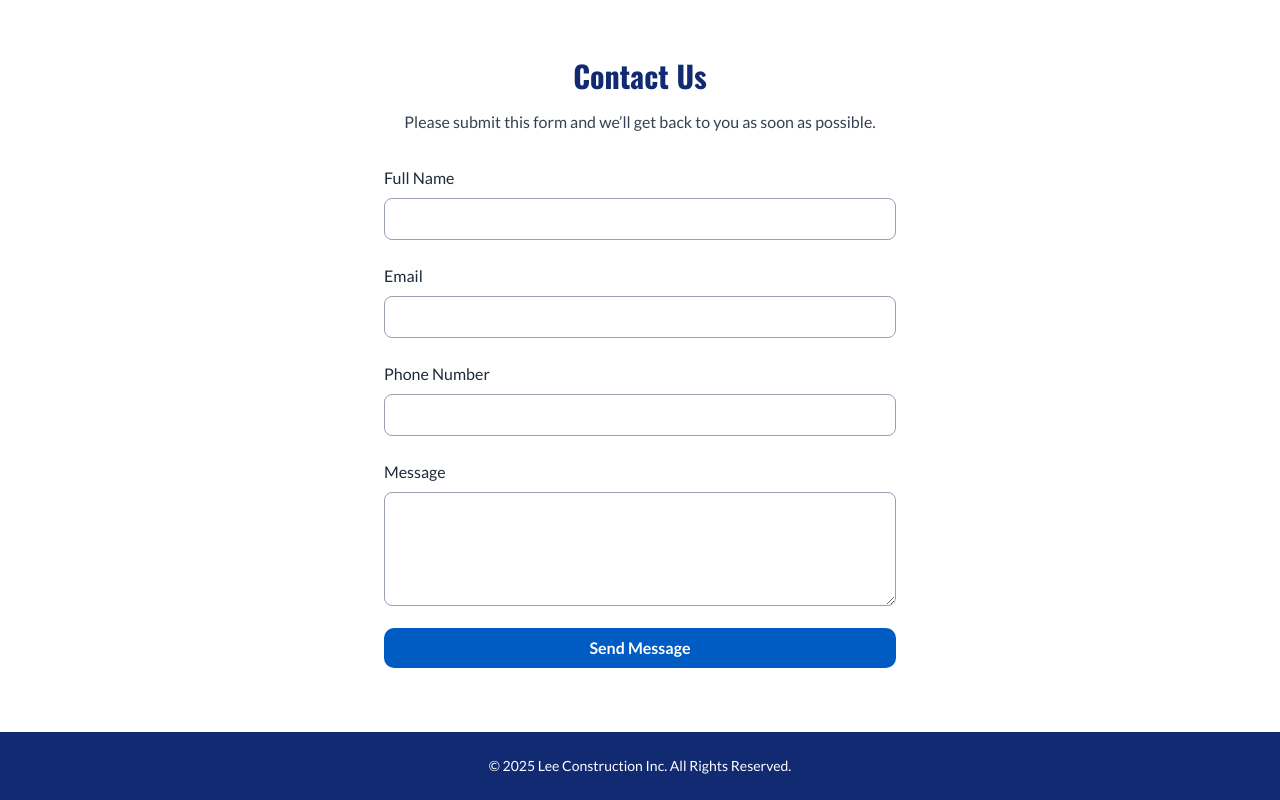
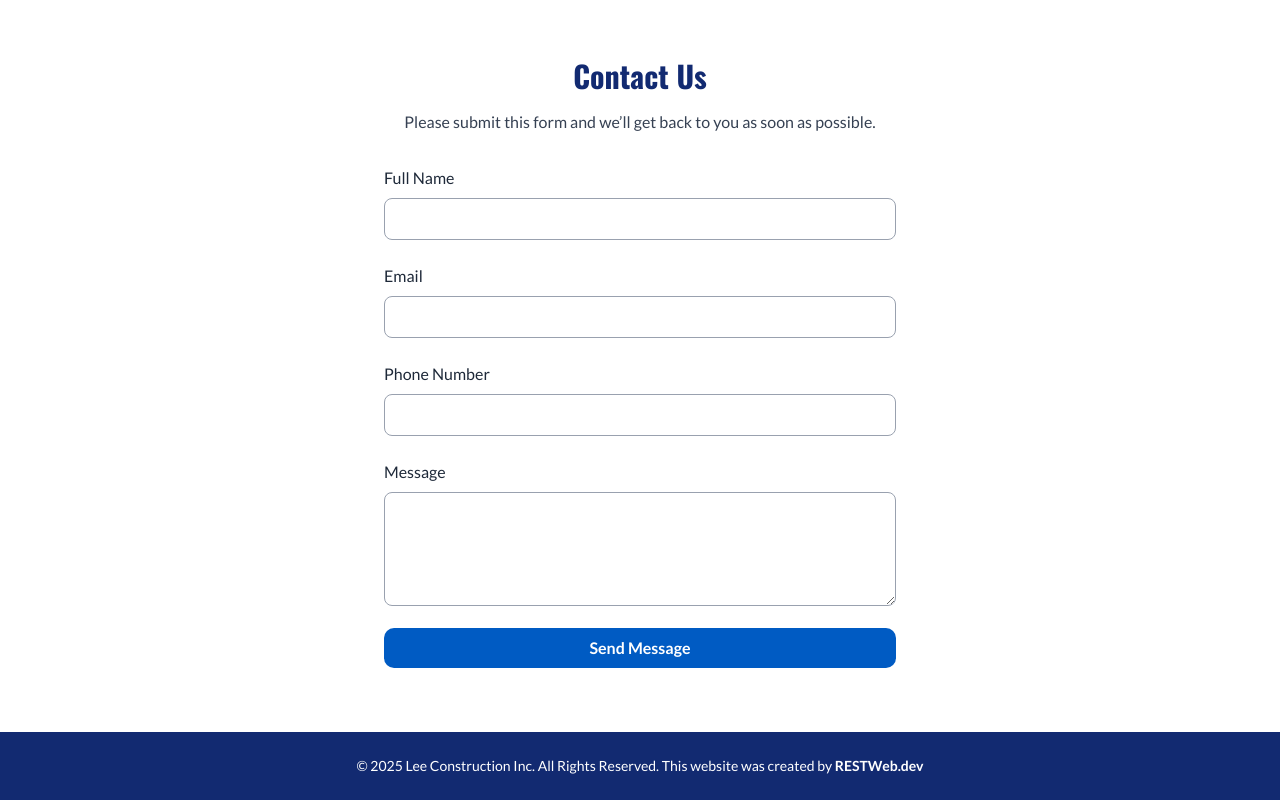
Before and after one commit to JoelLGarcia0/lee_construction, a Next.js app: page / in a window 1280 px wide. Shown: the part 3914-4714 px from the top of the page. Built offline with nearby package versions, Linux system fonts and the light colour scheme.

Commit message:
Change footer

```diff
--- a/src/components/layout/Footer.tsx
+++ b/src/components/layout/Footer.tsx
@@ -7,7 +7,10 @@ const Footer = () => {
         {/* Footer Text */}
         <p className="text-white text-sm">
           © {new Date().getFullYear()} Lee Construction Inc. All Rights
-          Reserved.
+          Reserved. This website was created by{" "}
+          <a className="font-semibold" href="https://restweb.dev">
+            RESTWeb.dev
+          </a>
         </p>
       </div>
     </footer>
```
